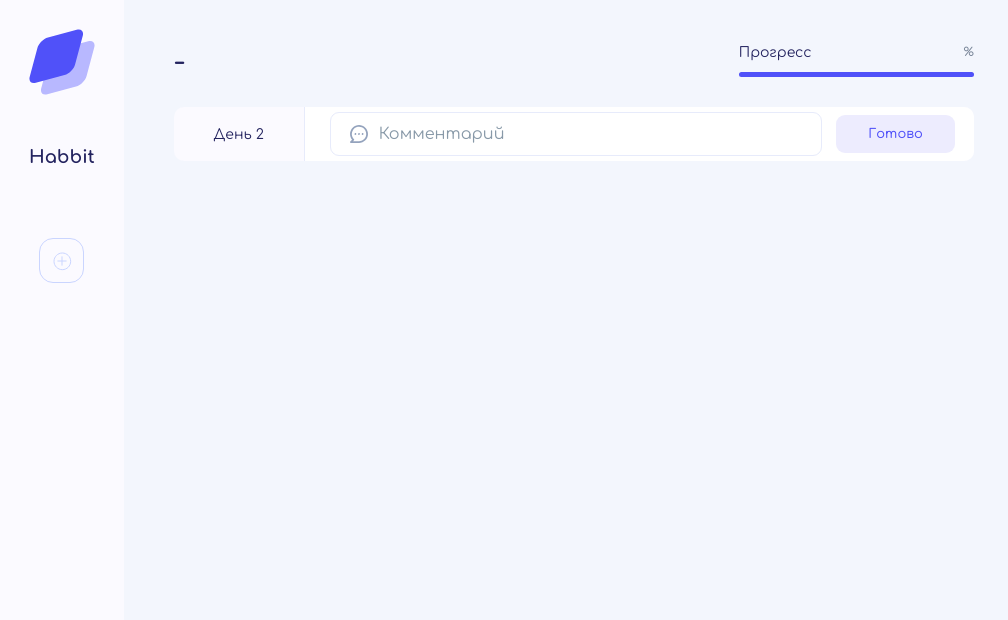
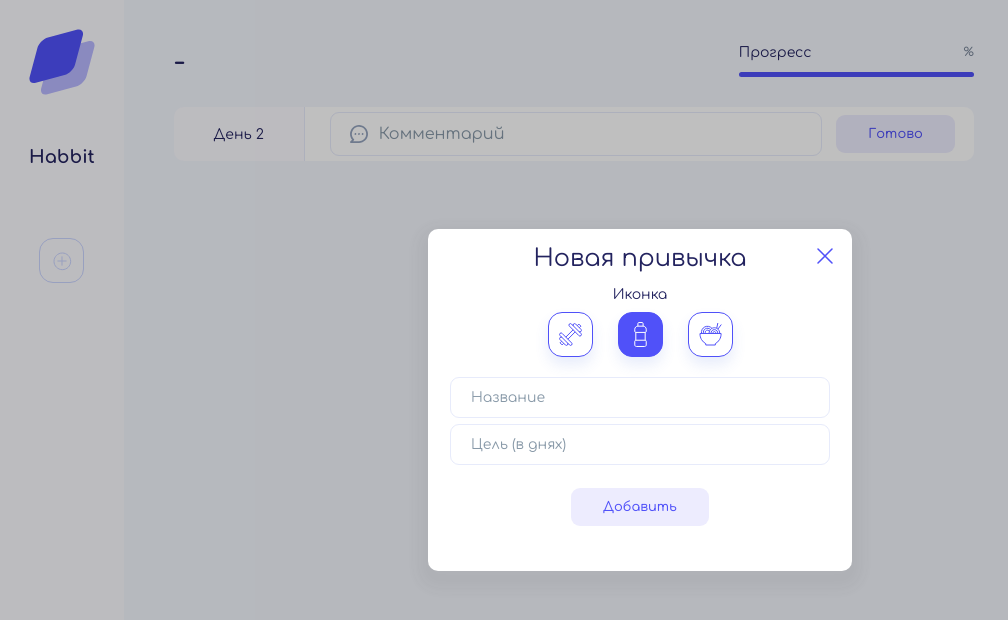
Before and after one commit to ollaweb/vanilla-js-habbits-app, a website built with Vite: page index.html in a window 1280 px wide. Both pictures are taken after a click on the button 61 px from the left and 260 px from the top of the page. Shown: the whole page, without its empty margins (0-1008 px from the left). Built offline with nearby package versions, Linux system fonts and the light colour scheme.

Commit message:
feature: toggle popup

```diff
--- a/index.html
+++ b/index.html
@@ -25,7 +25,7 @@
         <nav class="aside__nav menu">
           <div class="menu__list icon-list"></div>
           <div class="menu__add">
-            <button>
+            <button onclick="togglePopup()">
               <img src="/public/images/add.svg" alt="Иконка плюса" />
             </button>
           </div>
@@ -89,7 +89,7 @@
             <input type="number" name="target" placeholder="Цель (в днях)" />
             <button class="form-button" type="submit">Добавить</button>
           </form>
-          <button class="popup__close">
+          <button class="popup__close" onclick="togglePopup()">
             <svg
               width="24"
               height="24"
--- a/src/js/main.js
+++ b/src/js/main.js
@@ -17,6 +17,9 @@ const page = {
     content: {
         daysContainer: document.querySelector('.habbits'),
         nextDay: document.querySelector('main .habbit .habbit__day')
+    },
+    popup: {
+        index: document.querySelector('.cover')
     }
 }
 
@@ -32,6 +35,17 @@ function loadData() {
 function saveData() {
     localStorage.setItem(HABBIT_KEY, JSON.stringify(habbits));
 }
+
+//toggle Popup
+function togglePopup() {
+    if (page.popup.index.classList.contains('active')) {
+        page.popup.index.classList.remove('active');
+        return;
+    }
+    page.popup.index.classList.add('active');
+}
+
+window.togglePopup = togglePopup;
 
 //render
 function rerenderMenu(activeHabbit) {
```
